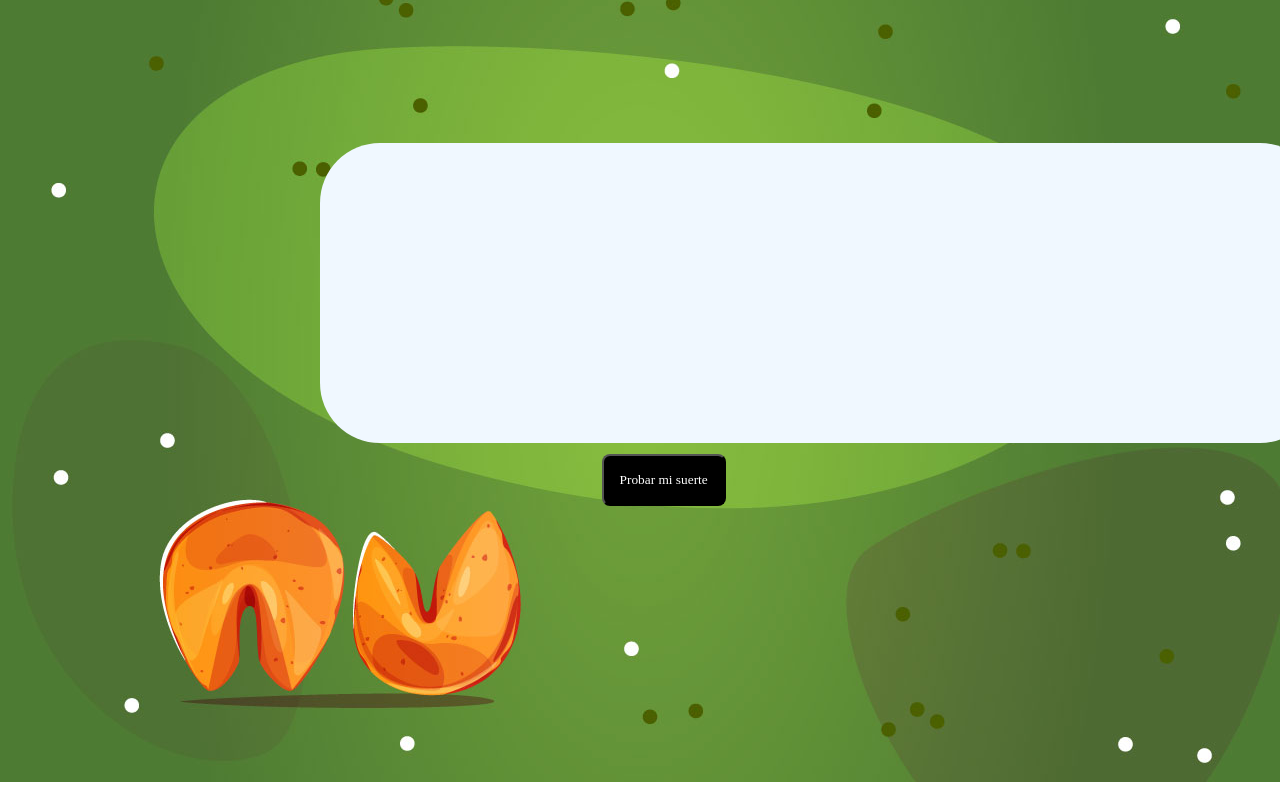
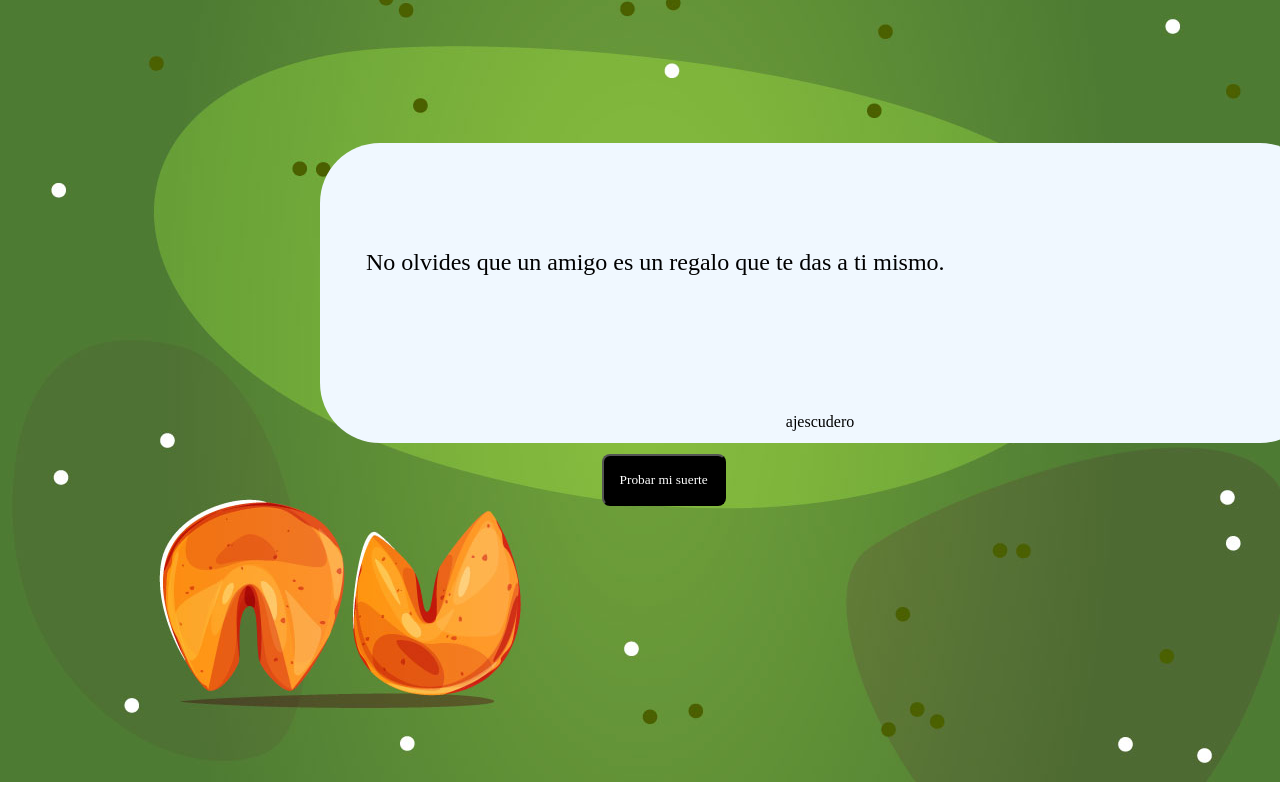
Before and after one commit to quesitorey/galletita, a React (Vite) app: page / in a window 1280 px wide. Shown: the top 800 px of the page. Built offline with nearby package versions, Linux system fonts and the light colour scheme; no server answers.

Commit message:
galletona

```diff
--- a/package.json
+++ b/package.json
@@ -12,7 +12,8 @@
   "dependencies": {
     "axios": "^1.4.0",
     "react": "^18.2.0",
-    "react-dom": "^18.2.0"
+    "react-dom": "^18.2.0",
+    "react-markdown": "^8.0.7"
   },
   "devDependencies": {
     "@types/react": "^18.0.28",
--- a/src/App.css
+++ b/src/App.css
@@ -15,7 +15,9 @@
     top: 30%;
     font-family: cursive;
     text-align: center;
+    font-size:x-large;
     padding: 1rem;
+    left: 3%;
 }
 .author{
     position: relative;
--- a/src/App.jsx
+++ b/src/App.jsx
@@ -1,13 +1,15 @@
 import { useState, useEffect } from 'react'
 import './App.css'
 import phrases from '/src/phrases.json'
+import { ReactMarkdown } from 'react-markdown/lib/react-markdown'
+
 function App() {
 
   const [ index, setIndex ] = useState(0)
   const [ phrase, setPhrase ] = useState([])
   const images = [ "/imagenes/fondo1.jpg", "/imagenes/fondo2.jpg", "/imagenes/fondo3.jpg", "/imagenes/fondo4.jpg" ]
 
-  const phrasess = phrases
+  const phrasess = '/src/phrases.json'
   let data;
   const randomNum = () => Math.floor(Math.random() * data.length ) + 1;
 
@@ -44,8 +46,8 @@ function App() {
     <>
       <div className="background" style = {backStyle}>
       <div className='box'>
-        <h1 className='phrase'>{phrase.phrase}</h1>
-        <p className='author'>{phrase.author}</p>
+        <ReactMarkdown className='phrase'>{phrase.phrase}</ReactMarkdown>
+        <ReactMarkdown className='author'>{phrase.author}</ReactMarkdown>
       </div>
       <button
       onClick={() => {changeIndex(), getPhrase()}}
```
Also changed, not shown: 1 other file (tests, documents, lock files or other folders).
